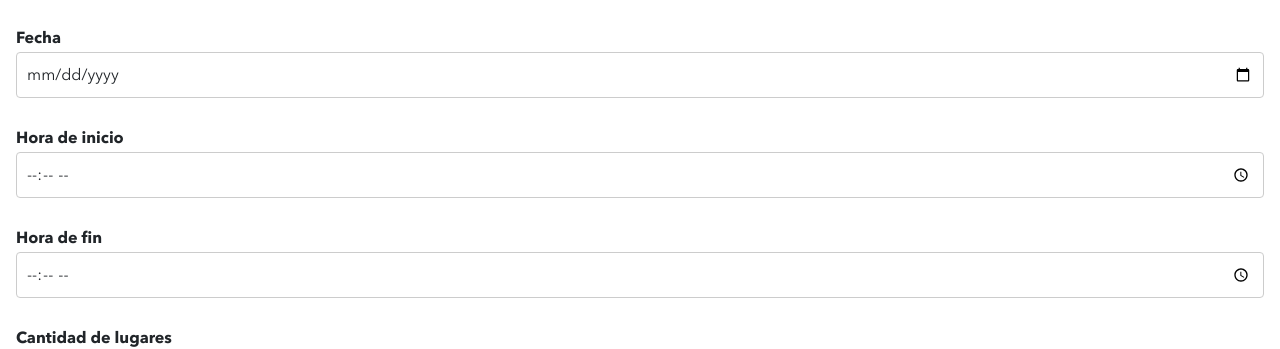
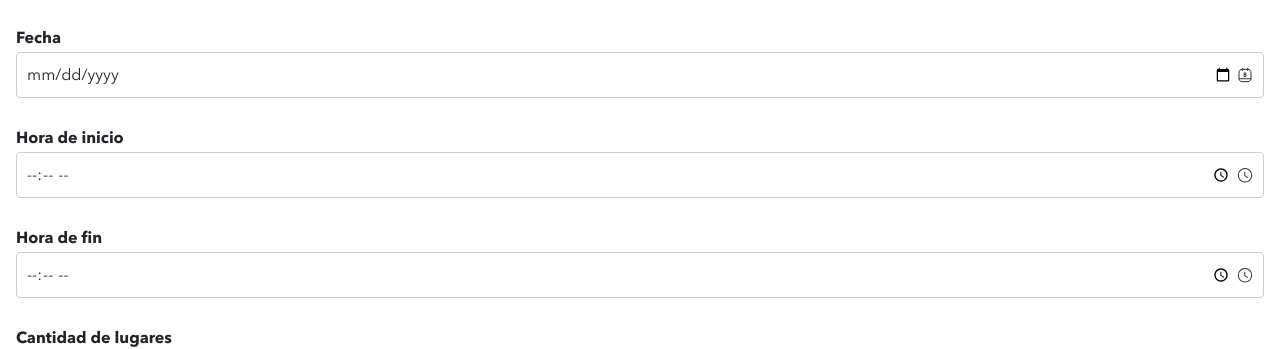
Before and after one commit to silgurlekian/nomad-pwa, a React (Create React App) app in the folder frontend/: page /pwa/reservation in a window 1280 px wide. Shown: the part 197-546 px from the top of the page. Built offline with nearby package versions, Linux system fonts and the light colour scheme; sample sign-in values are in the browser's storage.

Commit message:
nombre completo por defecto en reserva

```diff
--- a/frontend/src/views/Reservation.css
+++ b/frontend/src/views/Reservation.css
@@ -55,3 +55,19 @@
     height: 100px;
     margin-bottom: 15px;
   }
+
+  input[type="time"] {
+    background-image: url('../../public/images/icons/clock.svg');
+    background-repeat: no-repeat;
+    background-position: right 10px center;
+    background-size: 16px; /* Ajusta el tamaño del icono según lo necesites */
+    padding-right: 30px; /* Ajusta el espacio a la derecha para que el texto no se solape con el icono */
+  }
+
+  input[type="date"] {
+    background-image: url('../../public/images/icons/calendar.svg');
+    background-repeat: no-repeat;
+    background-position: right 10px center;
+    background-size: 16px; /* Ajusta el tamaño del icono según lo necesites */
+    padding-right: 30px; /* Ajusta el espacio a la derecha para que el texto no se solape con el icono */
+  }
--- a/frontend/src/views/Reservation.js
+++ b/frontend/src/views/Reservation.js
@@ -25,6 +25,7 @@ const Reservation = () => {
   });
   const [reservationSuccess, setReservationSuccess] = useState(false);
 
+  // Obtener el nombre del usuario desde localStorage
   useEffect(() => {
     const checkLoginStatus = () => {
       const token = localStorage.getItem("token");
@@ -41,12 +42,24 @@ const Reservation = () => {
       }
     };
 
+    // Obtener detalles del espacio si están disponibles
     if (location.state?.spaceDetails) {
       setSpaceDetails(location.state.spaceDetails);
     }
 
     checkLoginStatus();
   }, [location, navigate]);
+
+  // Cargar el nombre del usuario desde el almacenamiento local
+  useEffect(() => {
+    const storedUser = JSON.parse(localStorage.getItem("user"));
+    if (storedUser) {
+      setReservationData((prev) => ({
+        ...prev,
+        fullName: storedUser.nombre, // Asignar el nombre del usuario
+      }));
+    }
+  }, []);
 
   const handleInputChange = (e) => {
     const { name, value } = e.target;
@@ -187,7 +200,7 @@ const Reservation = () => {
                 <img
                   src="/pwa/images/icons/warning.svg"
                   alt="Advertencia"
-                  style={{ width: "16px", height: "16px" }}
+                  style={{ width: "16px" }}
                 />
                 {errors.fullName}
               </p>
```
